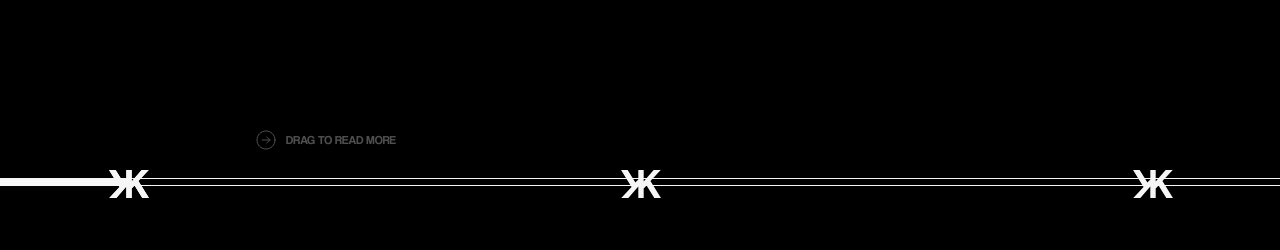
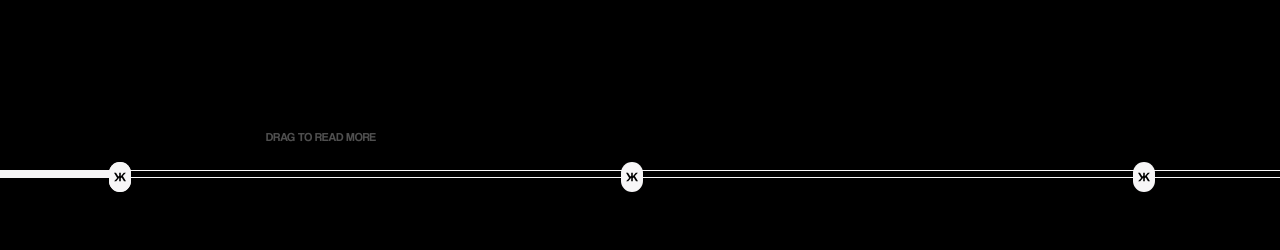
Before and after one commit to tiagodacosta1/knstrktv, a plain HTML site: page index.html in a window 1280 px wide. Shown: the part 2240-2490 px from the top of the page. Drawn offline with nearby package versions, Linux system fonts and the light colour scheme.

Commit message:
Organised and renamed files, requiring interconnections
This commit involves making changes to the file structure and file names in a project. The purpose of this commit was to bring order and improve the organization of the files. As a result, some files had to be renamed to adhere to a new naming convention or to better reflect their content.

Additionally, the changes made in this commit necessitated establishing connections or links between certain files. This might involve updating references, modifying import statements, or adjusting file paths to ensure that the interconnected files can still interact seamlessly despite the reorganization and renaming.

By organising the files and establishing proper connections, this commit aims to enhance the project's clarity, maintainability, and overall structure.

```diff
--- a/index.html
+++ b/index.html
@@ -5,6 +5,7 @@
     <meta name="viewport" content="width=device-width, initial-scale=1.0">
     <title>KNSTRKTV</title>
     <link rel="stylesheet" href="main.css">
+    <link rel="stylesheet" href="mobile.css">
 </head>
     <body>
             <div class="header-wrapper">
@@ -116,7 +117,7 @@
                 <p class="services-list">MOBILE DESIGN</p>
                 <p class="services-list" id="services-fe-be">FRONT-END & BACK-END</p>
                 <p class="services-list">DEVELOPMENT</p>
-                <p class="services-list"><img src="Icons/Icon 1.svg" alt="image" id="asterix-icon" /></p>
+                <p class="services-list"><img src="Logos/asterisk-symbol.svg" alt="image" id="asterix-icon" /></p>
                 <svg id="sinusoidal" xmlns="http://www.w3.org/2000/svg" viewBox="0 0 491.32 56.83">
                     <path id="sinusoidal-text-path" d="M2.38 34.99c159.19-100.21 252.13 73.83 486.56 0"
                         style="fill:none;stroke-miterlimit:10;stroke-width:.5px" />
@@ -185,7 +186,6 @@
 
                 <div class="slider-wrapper">
                     <p class="slider-instruction">drag to read more</p>
-                    <!-- <div id="slider-text">Text above slider</div> -->
 
                     <div class="slider-faux"></div>
                     <div class="slider-faux-2"></div>
@@ -290,7 +290,7 @@
                             <div id="email-address"><span>INFO@KNSTRKTV.STUDIO</span></div>
                         </a>
                         <div id="image-container">
-                            <img id="sticker-logo" src="Logos/KNSTRKTV STUDIO - Sticker.svg" alt="KNSTRKTV Studio Logo">
+                            <img id="sticker-logo" src="Logos/kk-sticker.svg" alt="KNSTRKTV Studio Logo">
                         </div>
                     </div>
                 </div>
@@ -302,7 +302,7 @@
                             <div id="email-address"><span>INFO@<br>KNSTRKTV.STUDIO</span></div>
                         </a>
                         <div id="image-container-mobile">
-                            <img id="sticker-logo-mobile" src="Logos/KNSTRKTV STUDIO - Sticker.svg"
+                            <img id="sticker-logo-mobile" src="Logos/kk-sticker.svg"
                                 alt="KNSTRKTV Studio Logo">
                         </div>
                     </div>
--- a/loader.js
+++ b/loader page/loader.js
@@ -12,5 +12,5 @@ var interval = setInterval(function() {
 
 
 setTimeout(function() {
-  window.location.href = 'index.html'; // Redirect to the main page
+  window.location.href = '../index.html'; // Redirect to the main page
 }, 2000);
--- a/main.css
+++ b/main.css
@@ -751,7 +751,7 @@ a {
     top: -9px;
     width: 40px;
     height: 30px;
-    background-image: url('Logos/KNSTRKTV STUDIO - Symbol.svg');
+    background-image: url('Logos/kk-sticker.svg');
     background-repeat: no-repeat;
     background-size: contain;
     transform: translateX(-50%);
@@ -766,7 +766,7 @@ a {
     top: -9px;
     width: 40px;
     height: 30px;
-    background-image: url('Logos/KNSTRKTV STUDIO - Symbol.svg');
+    background-image: url('Logos/kk-sticker.svg');
     background-repeat: no-repeat;
     background-size: contain;
     transform: translateX(-50%);
@@ -779,7 +779,7 @@ a {
     left: 50%;
     width: 40px;
     height: 30px;
-    background-image: url('Logos/KNSTRKTV STUDIO - Symbol.svg');
+    background-image: url('Logos/kk-sticker.svg');
     background-repeat: no-repeat;
     background-size: contain;
     transform: translateX(-50%);
@@ -792,7 +792,7 @@ a {
     right: -20px;
     width: 40px;
     height: 30px;
-    background-image: url('Logos/KNSTRKTV STUDIO - Symbol.svg');
+    background-image: url('Logos/kk-sticker.svg');
     background-repeat: no-repeat;
     background-size: contain;
     z-index: 1 !important;
--- a/package.json
+++ /dev/null
@@ -1,5 +0,0 @@
-{
-  "dependencies": {
-    "swup": "^3.0.8"
-  }
-}
```
Also changed, not shown: archive/index.html (+0 -2 lines), Icons/Icon 1.svg (deleted), Icons/forward.svg (deleted), Logos/KNSTRKTV STUDIO - Text Logo.svg (deleted), Logos/asterisk-symbol.svg (added), Logos/kk-outline.svg (renamed from Logos/KNSTRKTV STUDIO - Symbol.svg), Logos/kk-sticker.svg (renamed from Logos/KNSTRKTV STUDIO - Sticker.svg), cursor.js (deleted), loader page/loader.css (renamed from loader.css), loader page/loader.html (renamed from loader.html), 2 other files.
